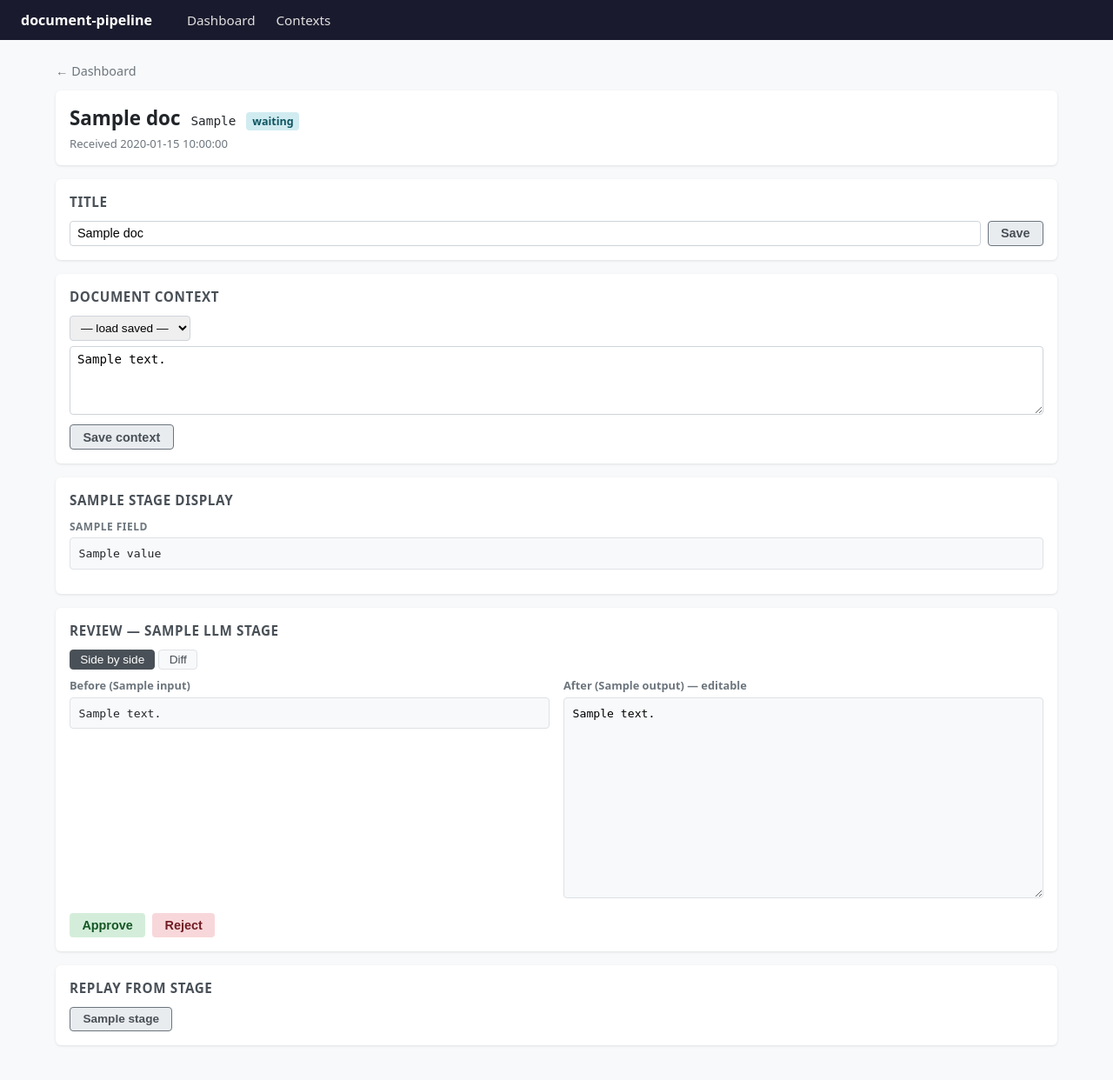
After one commit to fagerbergj/document-pipeline, a FastAPI app: template ui/templates/document.html in a window 1280 px wide. The commit adds this page. Shown: the whole page at 87% size. Run offline with FastAPI, Linux system fonts and the light colour scheme; the template is opened without the code that fills it: most values are stand-ins (such as "Sample title", 1, 10 or a date in 2020); parts of the project's set-up code (start-up, migrations or seed data) failed here and were passed over.

Commit message:
Document summary page: click title → full per-doc page with context, stages, review, replay; simplify nav; context required indicator in dashboard

```diff
--- a/ui/templates/base.html
+++ b/ui/templates/base.html
@@ -36,10 +36,7 @@
   <nav>
     <span class="brand">document-pipeline</span>
     <a href="/">Dashboard</a>
-    <a href="/review">Review</a>
     <a href="/contexts">Contexts</a>
-    <a href="/duplicate">Duplicates</a>
-    <a href="/errors">Errors</a>
   </nav>
   <main>
     {% block content %}{% endblock %}
--- /dev/null
+++ b/ui/templates/document.html
@@ -0,0 +1,193 @@
+{% extends "base.html" %}
+{% block content %}
+<style>
+.doc-section{background:#fff;border-radius:6px;box-shadow:0 1px 3px rgba(0,0,0,.1);padding:1rem;margin-bottom:1rem;}
+.doc-section h2{font-size:.95rem;font-weight:700;color:#495057;margin:0 0 .75rem;text-transform:uppercase;letter-spacing:.04em;}
+.field-label{font-size:.75rem;font-weight:600;color:#6c757d;text-transform:uppercase;letter-spacing:.04em;margin-bottom:.25rem;}
+.field-content{background:#f8f9fa;border:1px solid #dee2e6;border-radius:4px;padding:.6rem;font-family:monospace;font-size:.82rem;white-space:pre-wrap;max-height:400px;overflow-y:auto;margin:0 0 .75rem;}
+.doc-actions{display:flex;gap:.5rem;flex-wrap:wrap;align-items:center;}
+.btn{padding:.35rem .9rem;border-radius:4px;border:none;cursor:pointer;font-size:.9rem;font-weight:600;}
+.btn-approve{background:#d4edda;color:#155724;}
+.btn-reject{background:#f8d7da;color:#721c24;}
+.btn-clarify{background:#fff3cd;color:#856404;}
+.review-panels{display:grid;grid-template-columns:1fr 1fr;gap:1rem;margin-bottom:.75rem;}
+.panel-label{font-size:.8rem;font-weight:600;color:#6c757d;margin-bottom:.3rem;}
+.panel-content{background:#f8f9fa;border:1px solid #dee2e6;border-radius:4px;padding:.6rem;font-family:monospace;font-size:.82rem;white-space:pre-wrap;margin:0;}
+pre.panel-content,div.panel-content{max-height:400px;overflow-y:auto;}
+.review-tabs{display:flex;gap:.25rem;margin-bottom:.6rem;}
+.review-tab{padding:.2rem .7rem;border-radius:4px;border:1px solid #dee2e6;background:#f8f9fa;color:#495057;cursor:pointer;font-size:.85rem;}
+.review-tab.active{background:#495057;color:#fff;border-color:#495057;}
+.diff-view .diff-add{background:#d4edda;color:#155724;white-space:pre-wrap;}
+.diff-view .diff-del{background:#f8d7da;color:#721c24;white-space:pre-wrap;}
+.diff-view .diff-eq{white-space:pre-wrap;}
+.ctx-required{border:2px solid #dc3545 !important;background:#fff8f8 !important;}
+</style>
+
+<div style="margin-bottom:.75rem;">
+  <a href="/" style="color:#6c757d;text-decoration:none;font-size:.9rem;">← Dashboard</a>
+</div>
+
+<!-- Header -->
+<div class="doc-section" style="display:flex;justify-content:space-between;align-items:flex-start;flex-wrap:wrap;gap:.75rem;">
+  <div>
+    <div style="display:flex;align-items:baseline;gap:.75rem;flex-wrap:wrap;margin-bottom:.3rem;">
+      <h1 style="margin:0;font-size:1.4rem;">{{ doc.title or "(untitled)" }}</h1>
+      <code style="font-size:.9rem;">{{ doc.current_stage }}</code>
+      <span class="badge badge-{{ doc.stage_state }}">{{ doc.stage_state }}</span>
+    </div>
+    <div style="color:#6c757d;font-size:.82rem;">Received {{ doc.created_at[:19].replace("T"," ") }}</div>
+  </div>
+  <div class="doc-actions">
+    {% if doc.stage_state == 'running' %}
+    <form method="post" action="/documents/{{ doc.id }}/stop">
+      <button class="btn" style="background:#fff3cd;color:#856404;border:1px solid #856404;">Stop</button>
+    </form>
+    {% elif doc.stage_state == 'error' %}
+    <form method="post" action="/documents/{{ doc.id }}/retry">
+      <button class="btn" style="background:#f8d7da;color:#721c24;border:1px solid #721c24;">Retry</button>
+    </form>
+    {% endif %}
+  </div>
+</div>
+
+<!-- Title edit -->
+<div class="doc-section">
+  <h2>Title</h2>
+  <form method="post" action="/documents/{{ doc.id }}/title" style="display:flex;gap:.5rem;">
+    <input type="text" name="title" value="{{ doc.title or '' }}"
+           style="flex:1;padding:.3rem .5rem;border:1px solid #ced4da;border-radius:4px;font-size:.9rem;">
+    <button type="submit" class="btn" style="border:1px solid #6c757d;background:#e9ecef;color:#495057;">Save</button>
+  </form>
+</div>
+
+<!-- Document context -->
+<div class="doc-section" {% if context_required %}style="border:2px solid #dc3545;"{% endif %}>
+  <h2 style="{% if context_required %}color:#dc3545;{% endif %}">
+    Document context{% if context_required %} <span style="font-size:.8rem;font-weight:400;">— required to continue</span>{% endif %}
+  </h2>
+  <form method="post" action="/documents/{{ doc.id }}/context">
+    <div style="display:flex;gap:.5rem;align-items:center;margin-bottom:.4rem;">
+      <select id="ctx-lib"
+              style="padding:.3rem .5rem;border:1px solid #ced4da;border-radius:4px;font-size:.85rem;"
+              hx-get="/api/context-library"
+              hx-trigger="click once"
+              hx-target="#ctx-lib"
+              hx-swap="innerHTML"
+              onchange="document.getElementById('ctx-text').value = this.value">
+        <option value="">— load saved —</option>
+      </select>
+    </div>
+    <textarea id="ctx-text" name="document_context" rows="4"
+              class="{% if context_required %}ctx-required{% endif %}"
+              style="width:100%;padding:.4rem .5rem;border:1px solid #ced4da;border-radius:4px;font-size:.88rem;font-family:monospace;resize:vertical;margin-bottom:.4rem;"
+              placeholder="Describe this document — used by clarify, classify, and other stages that require context…">{{ document_context }}</textarea>
+    <div style="display:flex;gap:.5rem;">
+      <button type="submit" class="btn" style="border:1px solid #6c757d;background:#e9ecef;color:#495057;">Save context</button>
+      {% if context_required %}
+      <button type="submit" formaction="/documents/{{ doc.id }}/set-context"
+              class="btn btn-approve">Save &amp; run now</button>
+      {% endif %}
+    </div>
+  </form>
+</div>
+
+<!-- Stage results -->
+{% for sd in stage_displays %}
+<div class="doc-section">
+  <h2>{{ sd.name }}</h2>
+  {% for field, value in sd.fields.items() %}
+  <div class="field-label">{{ field }}</div>
+  <pre class="field-content">{{ value }}</pre>
+  {% endfor %}
+</div>
+{% endfor %}
+
+<!-- Review section (waiting + not needs_context) -->
+{% if review and not review.needs_context %}
+<div class="doc-section">
+  <h2>Review — {{ review.llm_stage.name }}</h2>
+  <div class="review-tabs">
+    <button class="review-tab active" onclick="showRevTab(this,'rev-side')">Side by side</button>
+    <button class="review-tab" onclick="showRevTab(this,'rev-diff')">Diff</button>
+  </div>
+
+  <form method="post" action="/documents/{{ doc.id }}/approve">
+    <div id="rev-side" class="review-panels">
+      <div>
+        <div class="panel-label">Before ({{ review.llm_stage.input }})</div>
+        <pre class="panel-content">{{ review.input_text }}</pre>
+      </div>
+      <div>
+        <div class="panel-label">After ({{ review.llm_stage.output }}) — editable</div>
+        <textarea name="edited_text" class="panel-content" rows="14"
+                  style="resize:vertical;width:100%;font-family:monospace;font-size:.82rem;">{{ review.output_text }}</textarea>
+      </div>
+    </div>
+    <div id="rev-diff" class="review-panels" style="display:none">
+      <div style="grid-column:1/-1">
+        <div class="panel-label">Diff</div>
+        <div class="panel-content diff-view">{{ review.diff_html | safe }}</div>
+      </div>
+    </div>
+    <div class="doc-actions">
+      <button type="submit" class="btn btn-approve">Approve</button>
+      <button type="submit" formaction="/documents/{{ doc.id }}/reject" class="btn btn-reject">Reject</button>
+    </div>
+  </form>
+
+  {% if review.llm_stage.clarifications %}
+  <form method="post" action="/documents/{{ doc.id }}/clarify"
+        style="margin-top:.75rem;border-top:1px solid #dee2e6;padding-top:.75rem;">
+    {% if review.clarification_requests %}
+    <div style="border:1px solid #dee2e6;border-radius:4px;padding:.75rem;margin-bottom:.5rem;">
+      <strong style="font-size:.85rem;">Clarifications needed:</strong>
+      {% for req in review.clarification_requests %}
+      <div style="margin:.5rem 0 .75rem;">
+        <div><code>{{ req.segment }}</code> — {{ req.question }}</div>
+        <input type="text" name="answer_{{ loop.index0 }}" placeholder="Your answer…"
+               style="width:100%;padding:.3rem .5rem;border:1px solid #ced4da;border-radius:4px;font-size:.88rem;margin-top:.25rem;">
+      </div>
+      {% endfor %}
+    </div>
+    {% endif %}
+    <div style="margin-bottom:.5rem;">
+      <label style="display:block;font-size:.82rem;color:#6c757d;margin-bottom:.25rem;">Additional instructions (optional)</label>
+      <textarea name="free_prompt" rows="3"
+                style="width:100%;padding:.4rem .5rem;border:1px solid #ced4da;border-radius:4px;font-size:.85rem;font-family:monospace;resize:vertical;"
+                placeholder="e.g. 'The third bullet is a proper noun, keep it capitalised'…"></textarea>
+    </div>
+    <input type="hidden" name="document_context" id="clarify-ctx">
+    <button type="submit" class="btn btn-clarify"
+            onclick="document.getElementById('clarify-ctx').value=document.getElementById('ctx-text').value">
+      Re-run clarifier
+    </button>
+  </form>
+  {% endif %}
+</div>
+{% endif %}
+
+<!-- Replay -->
+{% if replay_stages %}
+<div class="doc-section">
+  <h2>Replay from stage</h2>
+  <div class="doc-actions">
+    {% for stage in replay_stages %}
+    <form method="post" action="/documents/{{ doc.id }}/replay/{{ stage.name }}">
+      <button type="submit" class="btn"
+              style="border:1px solid #6c757d;background:#e9ecef;color:#495057;font-size:.85rem;"
+              onclick="return confirm('Replay from {{ stage.name }}? This will clear downstream stage data.')">{{ stage.name }}</button>
+    </form>
+    {% endfor %}
+  </div>
+</div>
+{% endif %}
+
+<script>
+function showRevTab(btn, panelId) {
+  ['rev-side','rev-diff'].forEach(function(id){document.getElementById(id).style.display='none';});
+  document.querySelectorAll('.review-tab').forEach(function(b){b.classList.remove('active');});
+  document.getElementById(panelId).style.display='';
+  btn.classList.add('active');
+}
+</script>
+{% endblock %}
```
Also changed, not shown: adapters/inbound/ui.py (+268 -4 lines), ui/templates/partials/document_table.html (+16 -30 lines).
